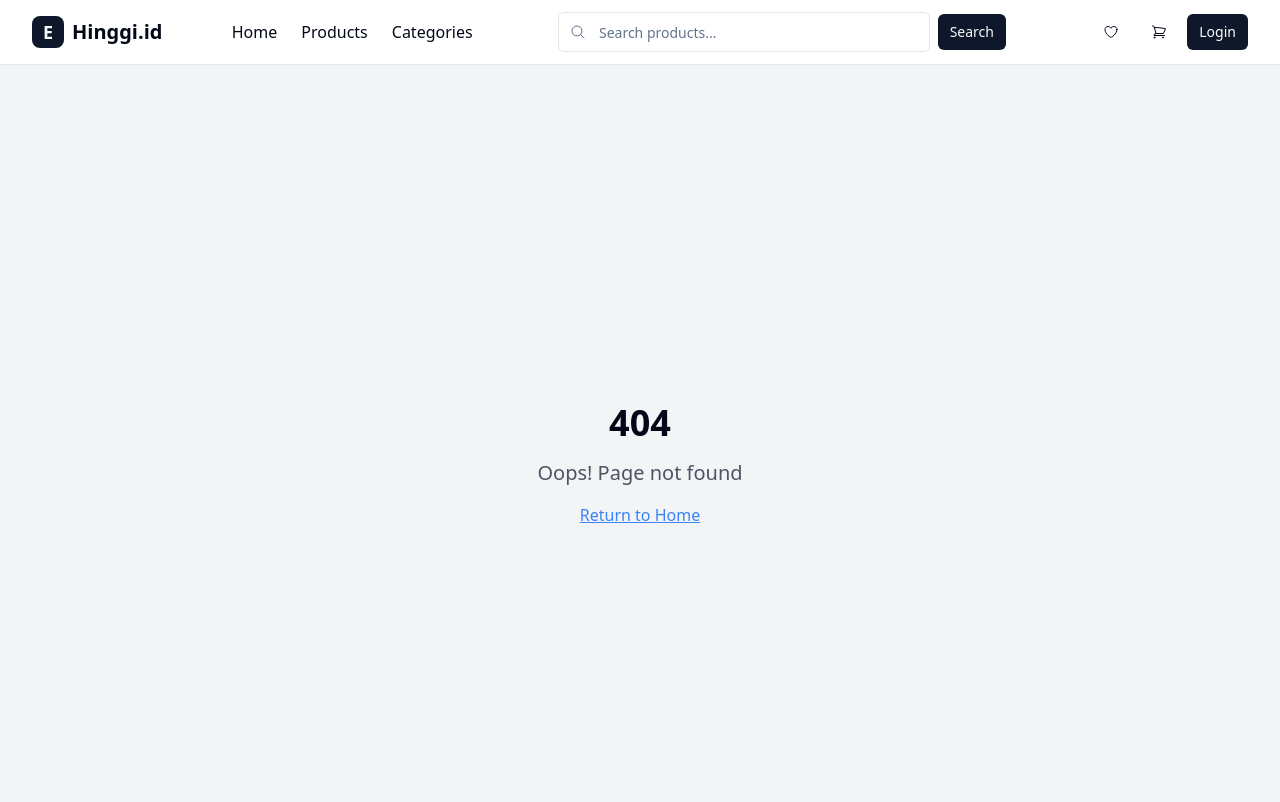
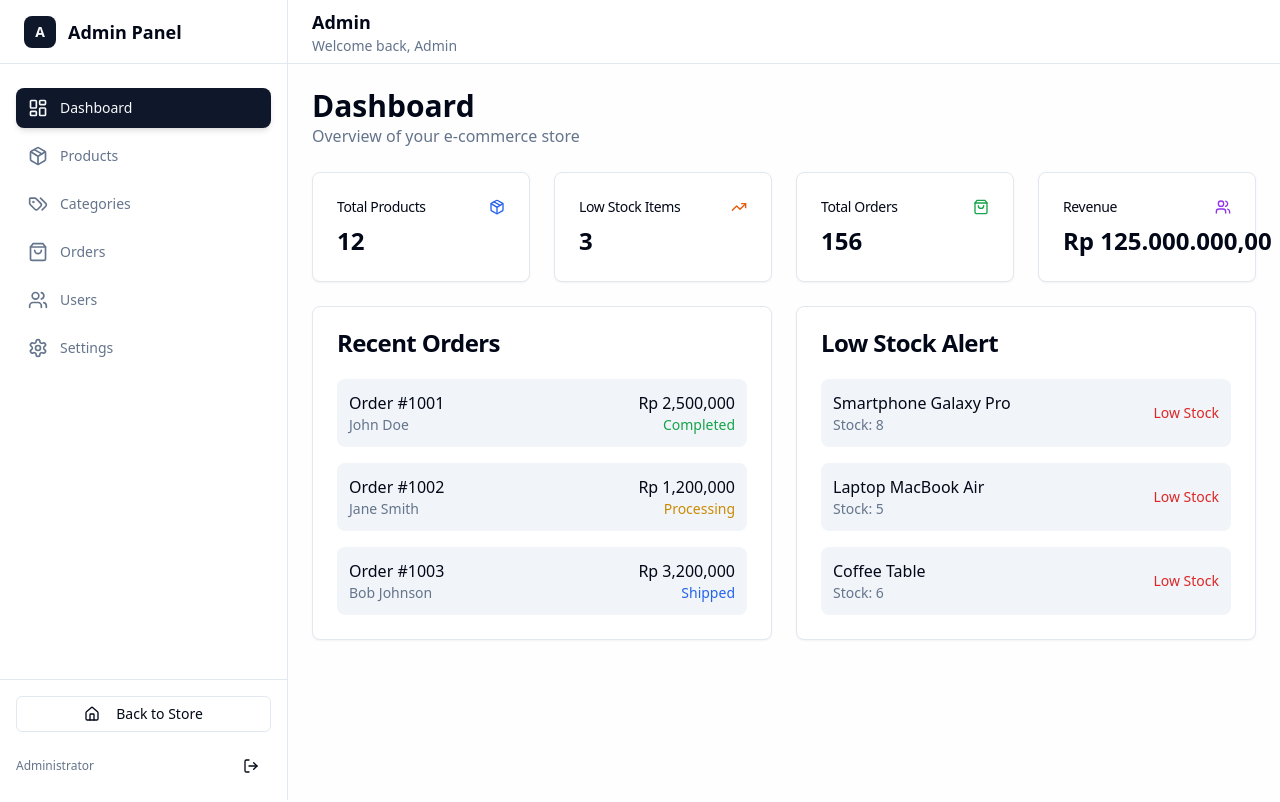
Before and after one commit to gore3784/online-goods-laravel, a React (Vite) app: page /admin in a window 1280 px wide. Shown: the top 802 px of the page. Built offline with nearby package versions, Linux system fonts and the light colour scheme.

Commit message:
Fix admin page structure
Restructure the admin page layout for better organization.

```diff
--- a/src/App.tsx
+++ b/src/App.tsx
@@ -37,30 +37,26 @@ const App = () => (
       <Toaster />
       <Sonner />
       <BrowserRouter>
-        <Layout>
-          <Routes>
-            <Route path="/" element={<Home />} />
-            <Route path="/products" element={<Products />} />
-            <Route path="/products/:slug" element={<ProductDetail />} />
-            <Route path="/cart" element={<Cart />} />
-            <Route path="/checkout" element={<Checkout />} />
-            <Route path="/login" element={<Login />} />
-            <Route path="/register" element={<Register />} />
-            <Route path="/wishlist" element={<Wishlist />} />
-            <Route path="/profile" element={<Profile />} />
-            <Route path="/categories" element={<Categories />} />
-            <Route path="/orders" element={<Orders />} />
-            <Route path="/contact" element={<Contact />} />
-            <Route path="/faq" element={<FAQ />} />
-            <Route path="/shipping" element={<Shipping />} />
-            <Route path="/returns" element={<Returns />} />
-            <Route path="/about" element={<About />} />
-            <Route path="*" element={<NotFound />} />
-          </Routes>
-        </Layout>
+        <Routes>
+          {/* Public Routes */}
+          <Route path="/" element={<Layout><Home /></Layout>} />
+          <Route path="/products" element={<Layout><Products /></Layout>} />
+          <Route path="/products/:slug" element={<Layout><ProductDetail /></Layout>} />
+          <Route path="/cart" element={<Layout><Cart /></Layout>} />
+          <Route path="/checkout" element={<Layout><Checkout /></Layout>} />
+          <Route path="/login" element={<Layout><Login /></Layout>} />
+          <Route path="/register" element={<Layout><Register /></Layout>} />
+          <Route path="/wishlist" element={<Layout><Wishlist /></Layout>} />
+          <Route path="/profile" element={<Layout><Profile /></Layout>} />
+          <Route path="/categories" element={<Layout><Categories /></Layout>} />
+          <Route path="/orders" element={<Layout><Orders /></Layout>} />
+          <Route path="/contact" element={<Layout><Contact /></Layout>} />
+          <Route path="/faq" element={<Layout><FAQ /></Layout>} />
+          <Route path="/shipping" element={<Layout><Shipping /></Layout>} />
+          <Route path="/returns" element={<Layout><Returns /></Layout>} />
+          <Route path="/about" element={<Layout><About /></Layout>} />
 
-        {/* Admin Routes */}
-        <Routes>
+          {/* Admin Routes */}
           <Route path="/admin" element={<AdminLayout />}>
             <Route index element={<AdminDashboard />} />
             <Route path="products" element={<AdminProducts />} />
@@ -69,6 +65,8 @@ const App = () => (
             <Route path="users" element={<AdminUsers />} />
             <Route path="settings" element={<AdminSettings />} />
           </Route>
+
+          <Route path="*" element={<Layout><NotFound /></Layout>} />
         </Routes>
       </BrowserRouter>
     </TooltipProvider>
--- a/src/components/layout/AdminLayout.tsx
+++ b/src/components/layout/AdminLayout.tsx
@@ -9,13 +9,15 @@ import {
   Settings,
   Menu,
   X,
-  LogOut
+  LogOut,
+  Home
 } from 'lucide-react';
 import { Button } from '@/components/ui/button';
 import { useStore } from '@/store/useStore';
+import { cn } from '@/lib/utils';
 
 const sidebarItems = [
-  { name: 'Dashboard', href: '/admin', icon: LayoutDashboard },
+  { name: 'Dashboard', href: '/admin', icon: LayoutDashboard, exact: true },
   { name: 'Products', href: '/admin/products', icon: Package },
   { name: 'Categories', href: '/admin/categories', icon: Tags },
   { name: 'Orders', href: '/admin/orders', icon: ShoppingBag },
@@ -33,24 +35,38 @@ export const AdminLayout = () => {
     window.location.href = '/';
   };
 
+  const isActiveRoute = (href: string, exact = false) => {
+    if (exact) {
+      return location.pathname === href;
+    }
+    return location.pathname.startsWith(href);
+  };
+
   return (
-    <div className="min-h-screen bg-background">
+    <div className="min-h-screen bg-muted/10">
       {/* Mobile sidebar overlay */}
       {sidebarOpen && (
         <div
-          className="fixed inset-0 z-40 bg-black bg-opacity-50 lg:hidden"
+          className="fixed inset-0 z-40 bg-black/80 lg:hidden"
           onClick={() => setSidebarOpen(false)}
         />
       )}
 
       {/* Sidebar */}
-      <aside className={`
-        fixed inset-y-0 left-0 z-50 w-64 bg-card border-r border-border transform transition-transform duration-300 ease-in-out
-        ${sidebarOpen ? 'translate-x-0' : '-translate-x-full'}
-        lg:translate-x-0 lg:static lg:inset-0
-      `}>
-        <div className="flex items-center justify-between h-16 px-6 border-b border-border">
-          <h1 className="text-xl font-bold text-primary">Admin Panel</h1>
+      <aside className={cn(
+        "fixed inset-y-0 left-0 z-50 w-72 bg-card border-r transform transition-transform duration-200 ease-in-out",
+        sidebarOpen ? "translate-x-0" : "-translate-x-full",
+        "lg:translate-x-0"
+      )}>
+        <div className="flex flex-col h-full">
+          {/* Header */}
+          <div className="flex items-center justify-between h-16 px-6 border-b">
+            <div className="flex items-center space-x-3">
+              <div className="h-8 w-8 bg-primary rounded-lg flex items-center justify-center">
+                <span className="text-primary-foreground font-bold text-sm">A</span>
+              </div>
+              <h1 className="text-lg font-semibold">Admin Panel</h1>
+            </div>
             <Button
               variant="ghost"
               size="sm"
@@ -61,60 +77,72 @@ export const AdminLayout = () => {
             </Button>
           </div>
 
-        <nav className="mt-8">
-          <div className="px-4 space-y-2">
+          {/* Navigation */}
+          <nav className="flex-1 px-4 py-6 space-y-2">
             {sidebarItems.map((item) => {
-              const isActive = location.pathname === item.href;
+              const isActive = isActiveRoute(item.href, item.exact);
               return (
                 <Link
                   key={item.name}
                   to={item.href}
-                  className={`
-                    flex items-center px-4 py-3 text-sm font-medium rounded-lg transition-colors
-                    ${isActive
-                      ? 'bg-primary text-primary-foreground'
-                      : 'text-muted-foreground hover:bg-accent hover:text-accent-foreground'
-                    }
-                  `}
+                  className={cn(
+                    "flex items-center px-3 py-2.5 text-sm font-medium rounded-lg transition-all duration-200",
+                    isActive
+                      ? "bg-primary text-primary-foreground shadow-md"
+                      : "text-muted-foreground hover:bg-accent hover:text-accent-foreground"
+                  )}
                 >
                   <item.icon className="mr-3 h-5 w-5" />
                   {item.name}
                 </Link>
               );
             })}
-          </div>
           </nav>
 
-        <div className="absolute bottom-0 left-0 right-0 p-4 border-t border-border">
+          {/* Footer */}
+          <div className="border-t p-4 space-y-4">
+            <Button variant="outline" size="sm" asChild className="w-full">
+              <Link to="/">
+                <Home className="h-4 w-4 mr-2" />
+                Back to Store
+              </Link>
+            </Button>
+
             <div className="flex items-center justify-between">
-            <div className="text-sm">
-              <p className="font-medium">{user?.full_name || user?.email}</p>
-              <p className="text-muted-foreground">Administrator</p>
+              <div className="min-w-0 flex-1">
+                <p className="text-sm font-medium truncate">{user?.full_name || user?.email}</p>
+                <p className="text-xs text-muted-foreground">Administrator</p>
               </div>
               <Button variant="ghost" size="sm" onClick={handleLogout}>
                 <LogOut className="h-4 w-4" />
               </Button>
             </div>
           </div>
+        </div>
       </aside>
 
       {/* Main content */}
-      <div className="lg:pl-64">
+      <div className="lg:pl-72">
         {/* Top bar */}
-        <header className="h-16 bg-card border-b border-border flex items-center justify-between px-6">
+        <header className="sticky top-0 z-30 h-16 bg-background/95 backdrop-blur border-b flex items-center px-6">
           <Button
             variant="ghost"
             size="sm"
-            className="lg:hidden"
+            className="lg:hidden mr-4"
             onClick={() => setSidebarOpen(true)}
           >
             <Menu className="h-5 w-5" />
           </Button>
 
-          <div className="flex items-center space-x-4">
-            <span className="text-sm text-muted-foreground">
+          <div className="flex items-center justify-between w-full">
+            <div>
+              <h2 className="text-lg font-semibold capitalize">
+                {location.pathname.split('/').pop() || 'Dashboard'}
+              </h2>
+              <p className="text-sm text-muted-foreground">
                 Welcome back, {user?.full_name || 'Admin'}
-            </span>
+              </p>
+            </div>
           </div>
         </header>
 
```
Lines whose indentation alone changed are shown as unchanged.
